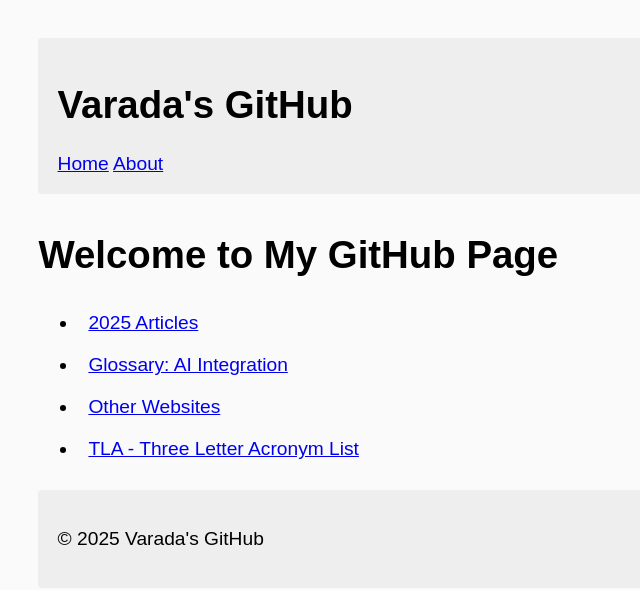
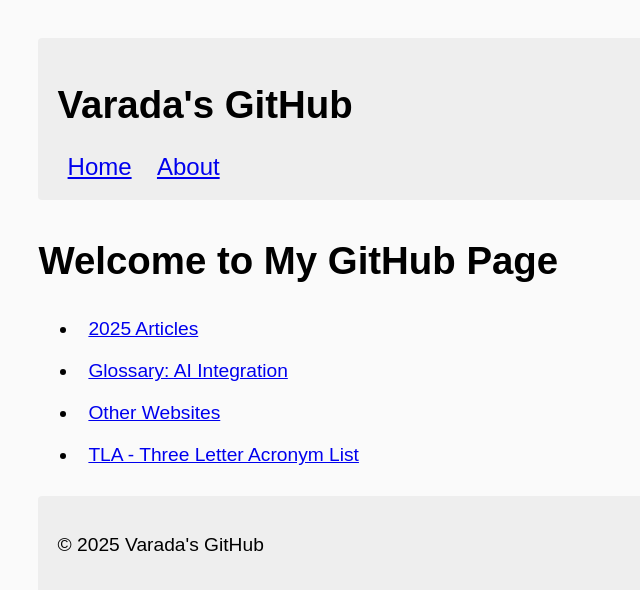
Before and after one commit to ivarada/ivarada.github.io, a Jekyll site: the page built from index.md, in a window 1280 px wide. Shown: the top 590 px of the page, without its empty margins (0-640 px from the left). Built offline with Jekyll 4.4.1, drawn with Linux system fonts in a browser that asks for light colours.

Commit message:
Add styles for navigation links

```diff
--- a/assets/style.css
+++ b/assets/style.css
@@ -15,3 +15,7 @@
 ul li {
   padding: 10px;
 }
+nav a{
+  padding: 10px;
+  font-size: x-large;
+}
```
